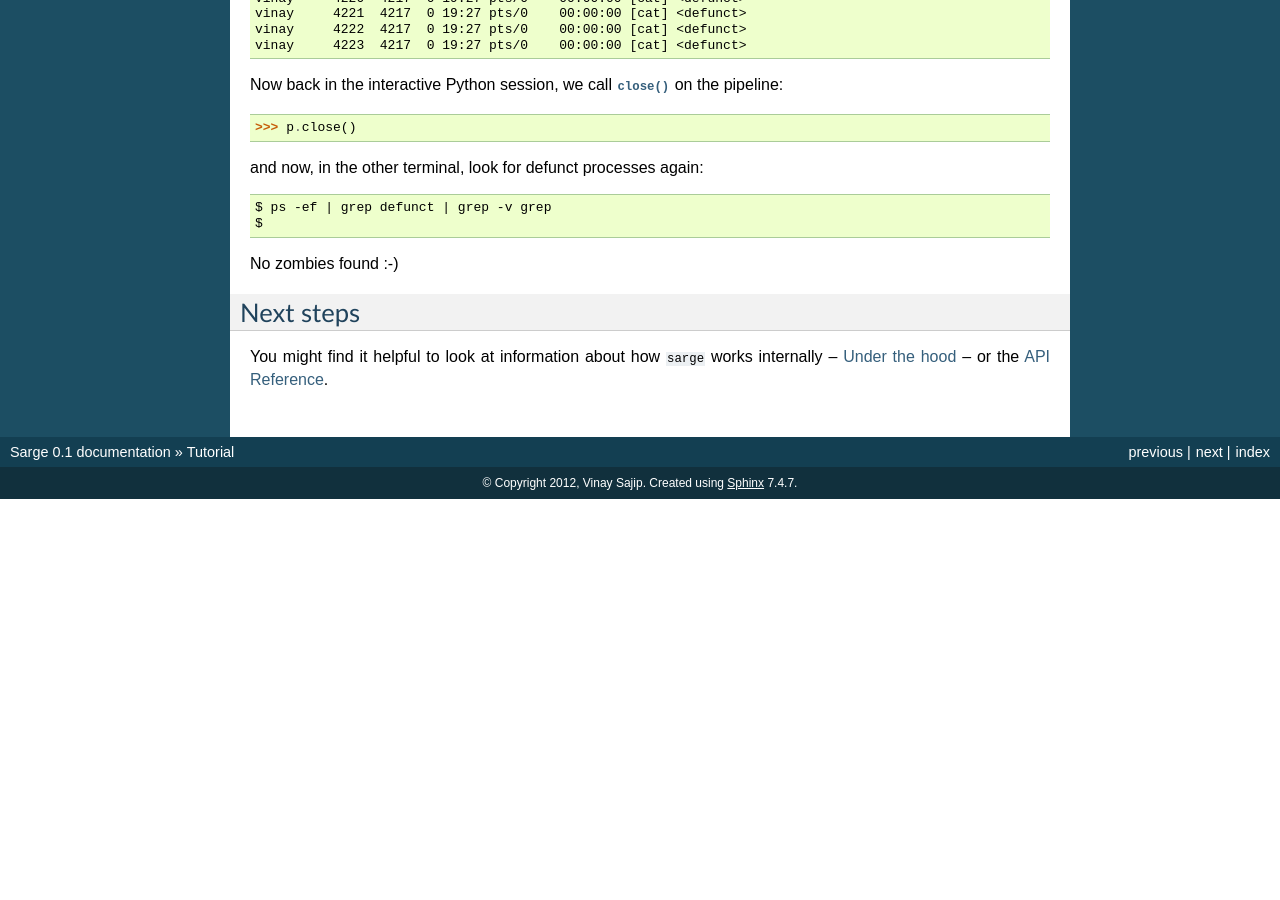
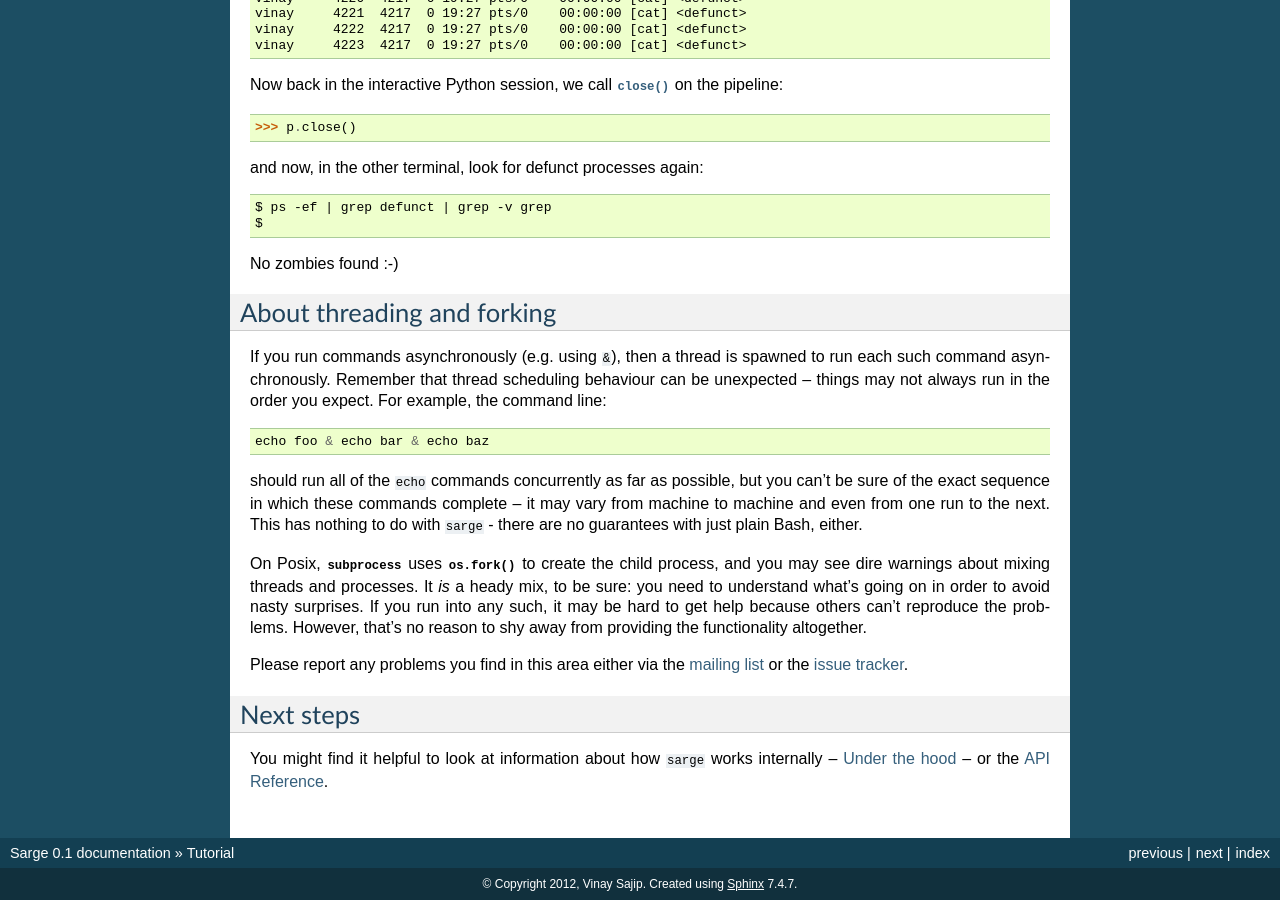
Before and after one commit to jayvdb/sarge, a Sphinx documentation site: the page built from docs/tutorial.rst, in a window 1280 px wide and 900 px high, scrolled down 7582 px. Built offline with Sphinx 7.4.7, drawn with Linux system fonts in a browser that asks for light colours; formulas are drawn with MathJax 3; before the commit the page ends 8081 px from its top, so only the background shows below that; some of the changed text lies outside the part shown.

Commit message:
Documentation updated.

```diff
--- a/docs/tutorial.rst
+++ b/docs/tutorial.rst
@@ -478,6 +478,33 @@ and now, in the other terminal, look for defunct processes again::
 
 No zombies found :-)
 
+About threading and forking
+---------------------------
+
+If you run commands asynchronously (e.g. using ``&``), then a thread is spawned
+to run each such command asynchronously. Remember that thread scheduling
+behaviour can be unexpected -- things may not always run in the order you
+expect. For example, the command line::
+
+    echo foo & echo bar & echo baz
+
+should run all of the ``echo`` commands concurrently as far as possible,
+but you can't be sure of the exact sequence in which these commands complete --
+it may vary from machine to machine and even from one run to the next. This has
+nothing to do with ``sarge`` - there are no guarantees with just plain Bash,
+either.
+
+On Posix, :mod:`subprocess` uses :func:`os.fork` to create the child process,
+and you may see dire warnings about mixing threads and processes. It *is* a
+heady mix, to be sure: you need to understand what's going on in order to avoid
+nasty surprises. If you run into any such, it may be hard to get help because
+others can't reproduce the problems. However, that's no reason to shy away from
+providing the functionality altogether.
+
+Please report any problems you find in this area either via the
+`mailing list <http://groups.google.com/group/python-sarge/>`_ or the `issue
+tracker <https://bitbucket.org/vinay.sajip/sarge/issues/new>`_.
+
 Next steps
 ----------
 
```
